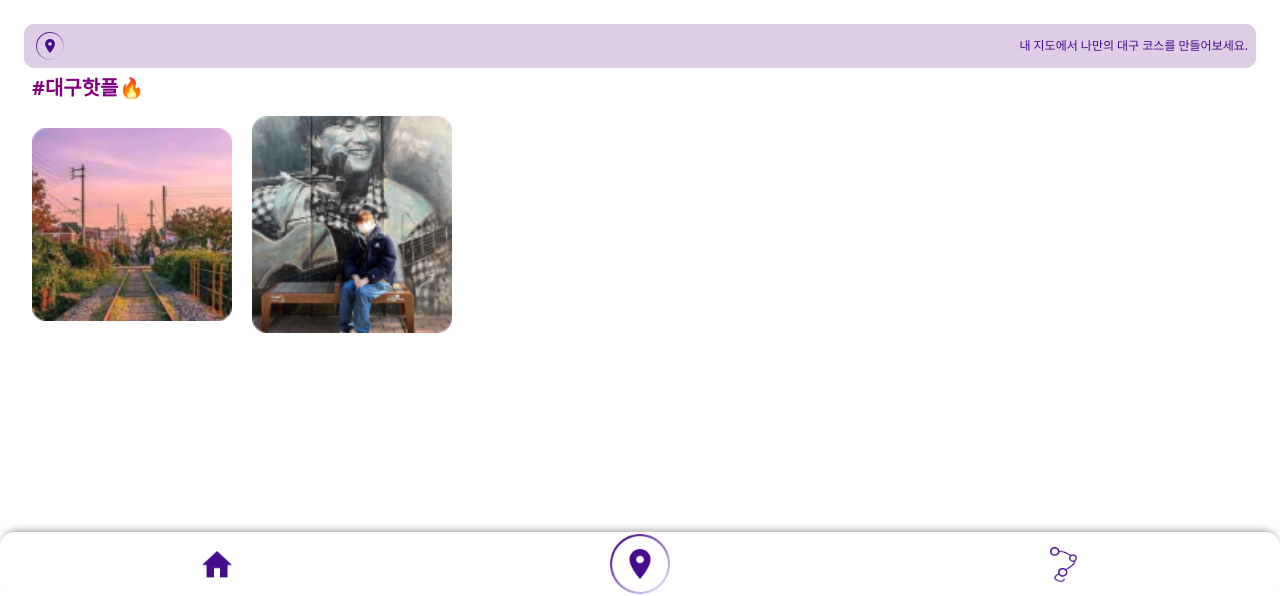
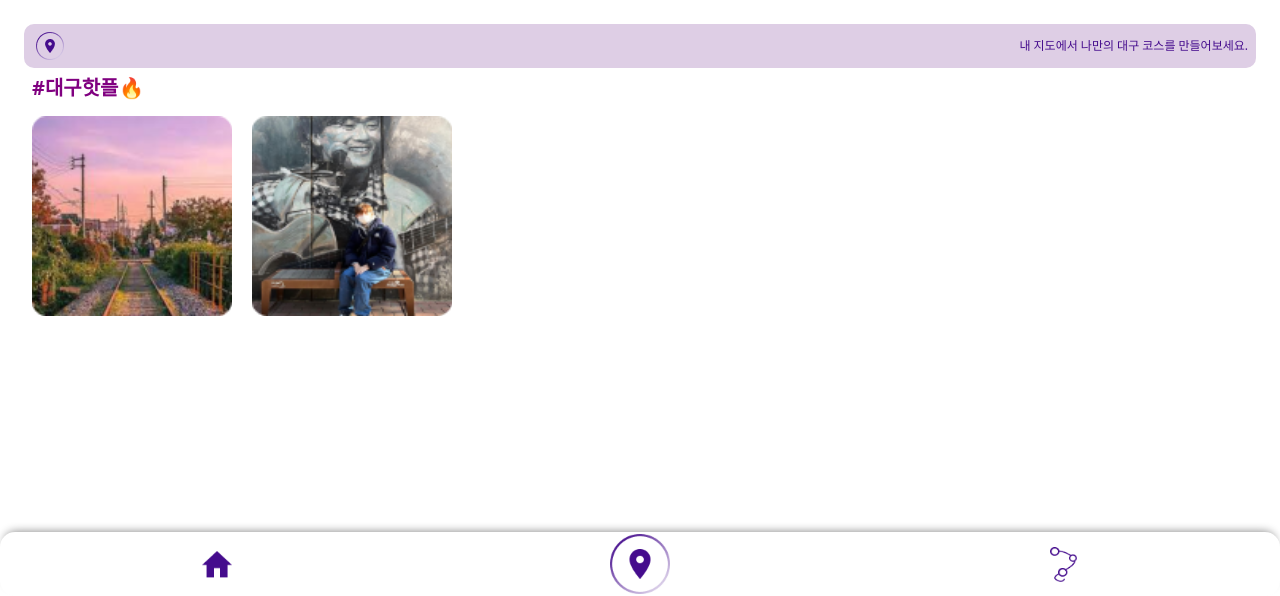
Before and after one commit to yoo0221/2022-hackathon, a Django app: page / in a window 1280 px wide. Shown: the part 204-800 px from the top of the page. Run offline with Django 4.2, Linux system fonts and the light colour scheme; data comes from the database, SQL or seed files in the repository; both versions use the stored data as it was after the commit.

Commit message:
home page 사진 사이즈 확인

```diff
--- a/daegu/main/templates/home.html
+++ b/daegu/main/templates/home.html
@@ -36,7 +36,7 @@
             <div style="padding:1.5rem;" class="py-2">
                 <div class="content-list"> <!--overflow-x:scroll;-->
                     {% for place in hash.place_set.all %}
-                        <a href="{% url 'detail' place.id %}"><span class="content-img-container"><img class="content-img" src="{{ place.img.url }}"></span></a>
+                        <a href="{% url 'detail' place.id %}"><span class="content-img-container"><img style="width:200px; height:200px;" class="content-img" src="{{ place.img.url }}"></span></a>
                     {% endfor %}
                 </div>
             </div>
```
Also changed, not shown: daegu/db.sqlite3.
